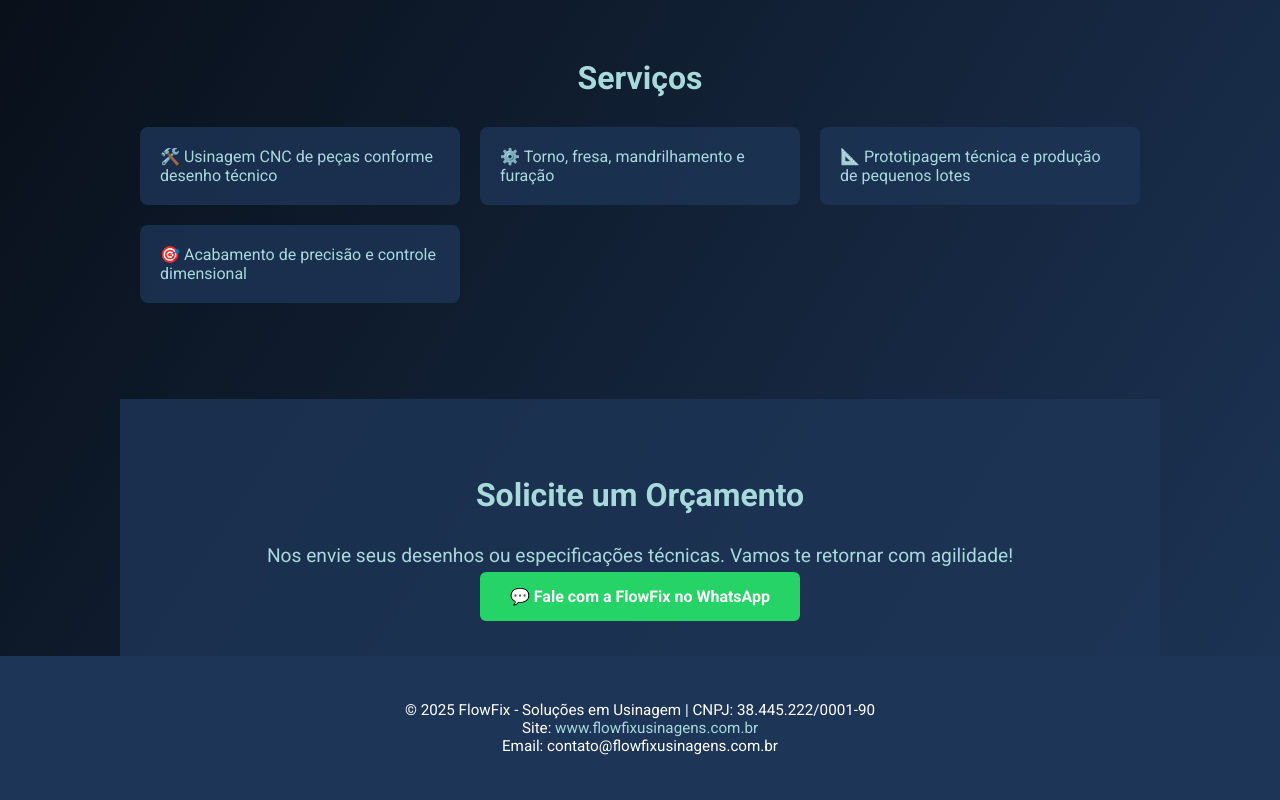
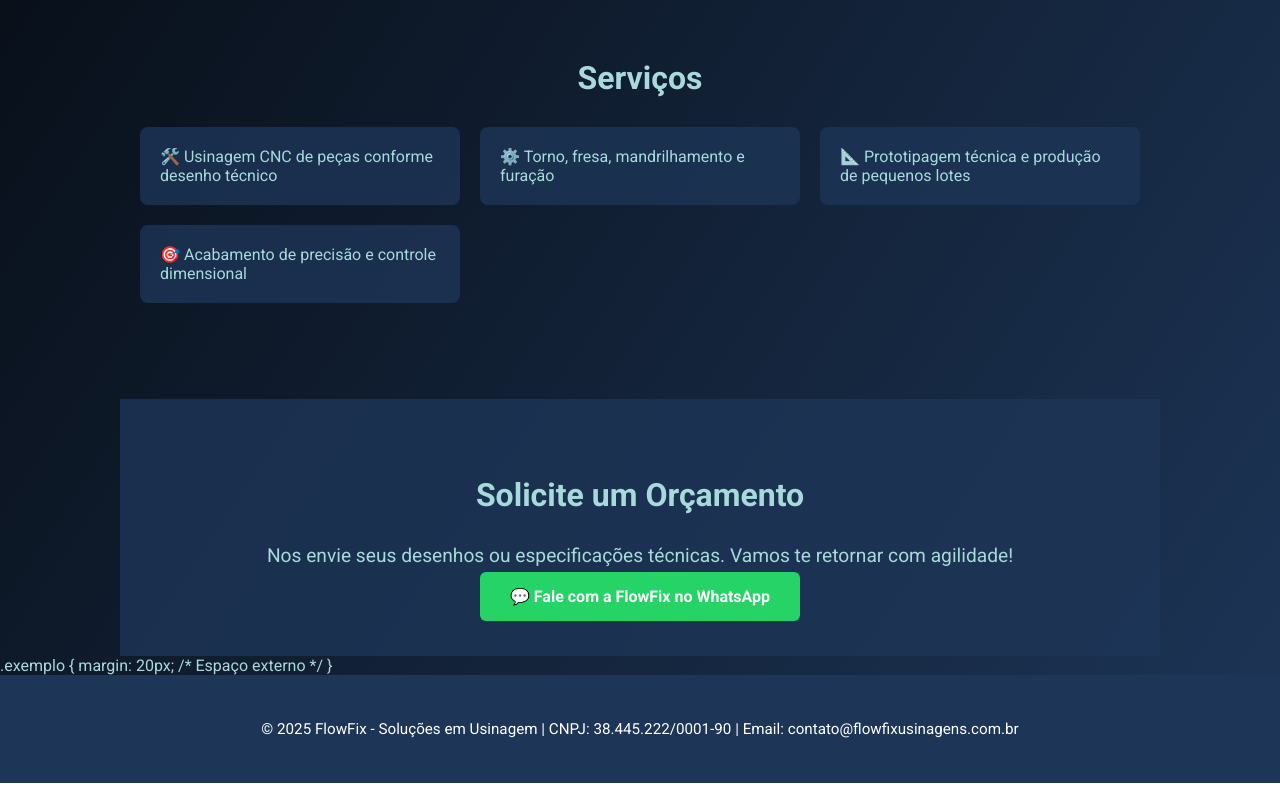
Before and after one commit to FlowFixUsinagem/flowflix-usinagem, a plain HTML site: page index.html in a window 1280 px wide. Shown: the part 1139-1939 px from the top of the page. Drawn offline with Linux system fonts and the light colour scheme.

Commit message:
Update index.html

```diff
--- a/index.html
+++ b/index.html
@@ -206,11 +206,14 @@
     <a class="btn" href="https://wa.me/551151982811?text=Olá!%20Gostaria%20de%20fazer%20um%20orçamento%20de%20usinagem." target="_blank">💬 Fale com a FlowFix no WhatsApp</a>
   </section>
 
+  .exemplo {
+  margin: 20px;  /* Espaço externo */
+  }
+
   <footer>
     <p>
-      © 2025 FlowFix - Soluções em Usinagem | CNPJ: 38.445.222/0001-90<br/>
-      Site: <a href="https://www.flowfixusinagens.com.br" target="_blank">www.flowfixusinagens.com.br</a><br/>
-      Email: contato@flowfixusinagens.com.br
+      © 2025 FlowFix - Soluções em Usinagem | CNPJ: 38.445.222/0001-90 | Email: contato@flowfixusinagens.com.br<br/>
+
     </p>
   </footer>
 
```
